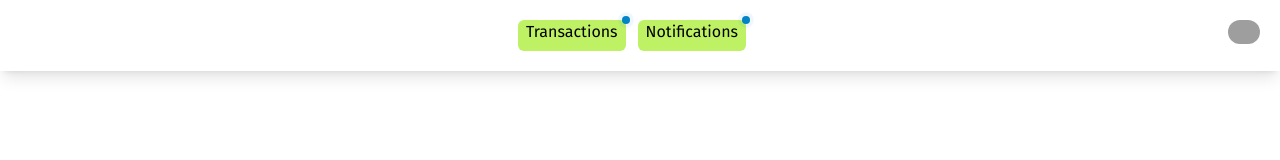
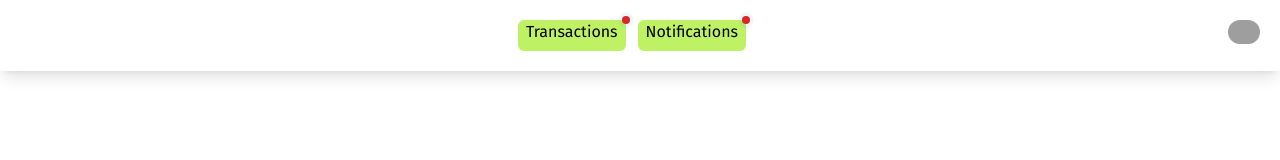
Before and after one commit to SSpotDeveloper/vue_application, a Vue app: page / in a window 1280 px wide. Shown: the top 160 px of the page. Built offline with nearby package versions, Linux system fonts and the light colour scheme; grey boxes are pictures that could not be loaded; some icons are missing.

Commit message:
Update AuthenticatedLayoutView.vue

```diff
--- a/src/views/Pages/AuthenticatedLayoutView/AuthenticatedLayoutView.vue
+++ b/src/views/Pages/AuthenticatedLayoutView/AuthenticatedLayoutView.vue
@@ -8,12 +8,12 @@
             <div class="relative px-2 rounded-md bg-lime-300">
                 Transactions
                 <span class="absolute w-2 h-2 rounded-full -top-1 -right-1 bg-sky-600 animate-ping"></span>
-                <span class="absolute w-2 h-2 rounded-full -top-1 -right-1 bg-sky-600"></span>
+                <span class="absolute w-2 h-2 bg-red-600 rounded-full -top-1 -right-1"></span>
             </div>
             <div class="relative px-2 rounded-md bg-lime-300">
                 Notifications
                 <span class="absolute w-2 h-2 rounded-full -top-1 -right-1 bg-sky-600 animate-ping"></span>
-                <span class="absolute w-2 h-2 rounded-full -top-1 -right-1 bg-sky-600"></span>
+                <span class="absolute w-2 h-2 bg-red-600 rounded-full -top-1 -right-1"></span>
             </div>
         </div>
         <div>
```
